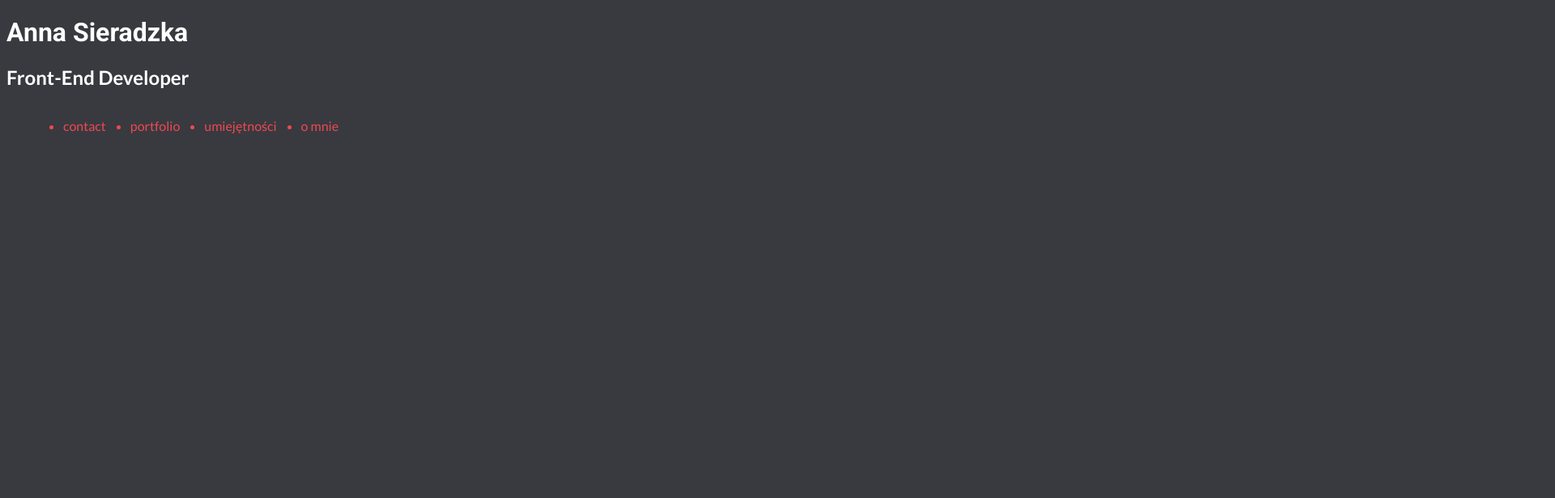
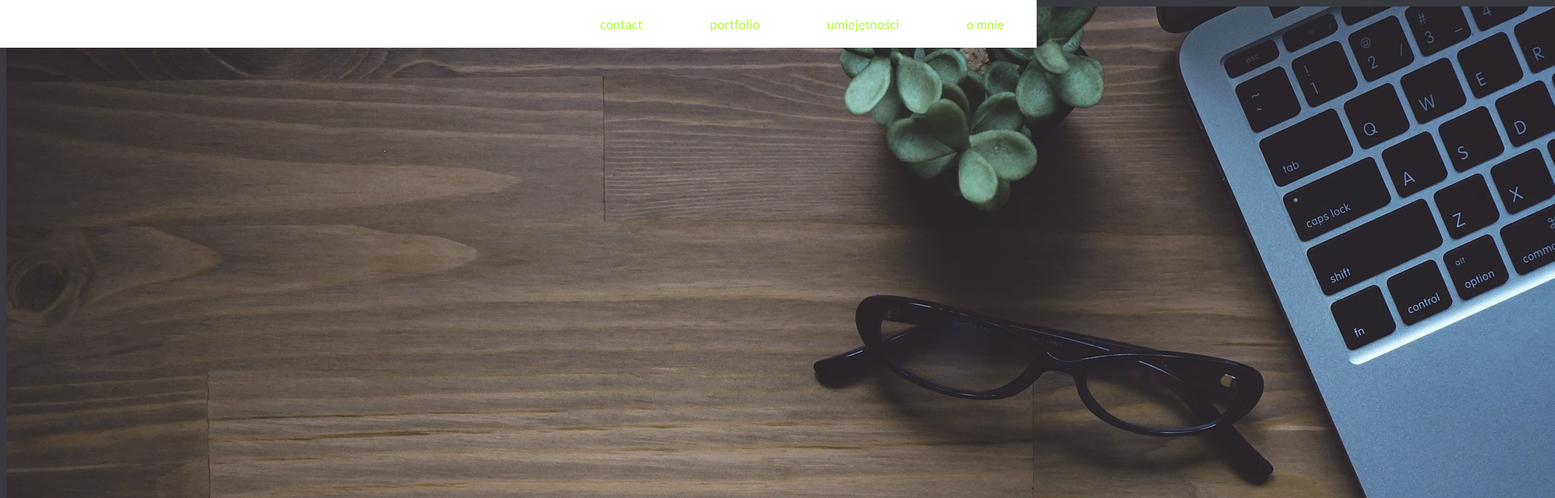
Before and after one commit to annaesthe/moje-portfolio, a plain HTML site: page index.html in a window 1280 px wide. Shown: the top 616 px of the page at 81% size, 1920 px wide, since content can reach past the window. Drawn offline with Linux system fonts and the light colour scheme.

Commit message:
navigation

```diff
--- a/index.html
+++ b/index.html
@@ -3,23 +3,39 @@
 <head>
     <meta charset="UTF-8">
     <title> Moje portfolio - Annaesthe </title>
-    <!-- Google fonts style -->
+
+<!-- Google fonts style -->
+
     <link href="https://fonts.googleapis.com/css?family=Lato:100,100i,300,300i,400,400i,700,700i,900,900i|Roboto:100,100i,300,300i,400,400i,500,500i,700,700i,900,900i" rel="stylesheet">
 
-    <!-- Main styles -->
+<!-- Main styles -->
+
     <link rel="stylesheet" href="style/style.css">
 
 </head>
 <body>
-   <h1>Anna Sieradzka</h1>
-   <h2>Front-End Developer</h2>
-   <nav id="main">
+
+<!-- Navigation -->
+
+   <nav id="navtop">
     <ul>
-      <li><a href="default.asp">o mnie</a></li>
-      <li><a href="news.asp">umiejętności</a></li>
-      <li><a href="contact.asp">portfolio</a></li>
-      <li><a href="about.asp">contact</a></li>
+      <li><a href="contact.asp">contact</a></li>
+      <li><a href="news.asp">portfolio</a></li>
+      <li><a href="default.asp">umiejętności</a></li>
+      <li><a href="about.asp">o mnie</a></li>
     </ul>
   </nav>
+
+<!-- Header -->
+  <header id="main-header">
+
+  <img src="img/header-background.jpg" alt="background header">
+
+
+   <h1>Anna Sieradzka</h1>
+           <h2>Front-End Developer</h2>
+   </header>
+
+
 </body>
 </html>
--- a/style/style.css
+++ b/style/style.css
@@ -3,30 +3,54 @@
 body {
     background-color: #383A40;
     font-family: 'Lato', sans-serif;
+    font-weight: 300;
     color: #fff;
-    width: 100%;
 }
 
 /* Header */
 
 h1 {
     font-family: 'Roboto', sans-serif;
+    font-weight: 300;
 }
 
 /* Navigation */
 
-#main {
+#navtop {
     position: fixed;
+    width: 100%;
+    background-color: #fff;
+    right: 0;
+    top: 0;
+
+}
+
+#navtop > ul {
+    margin: 0;
+    float: right;
+}
+
+#navtop > ul > li {
+    list-style-type: none;
+    padding: 20px 40px;
     display: inline-block;
 }
 
-ul li {
-    color: #F0484F;
-    float: right;
-    margin-left: 30px;
+#navtop > ul > li > a {
+    text-decoration: none;
+    color: greenyellow;
+    font-weight: 500;
 }
 
-a {
-    text-decoration: none;
-    color: #F0484F;
+#navtop > ul > li > a:hover {
+    color: #291f1a;
 }
+
+#main-header {
+    width: 100%;
+}
+
+h1 h2 {
+    text-align: center;
+    font-size: 20%;
+}
```
